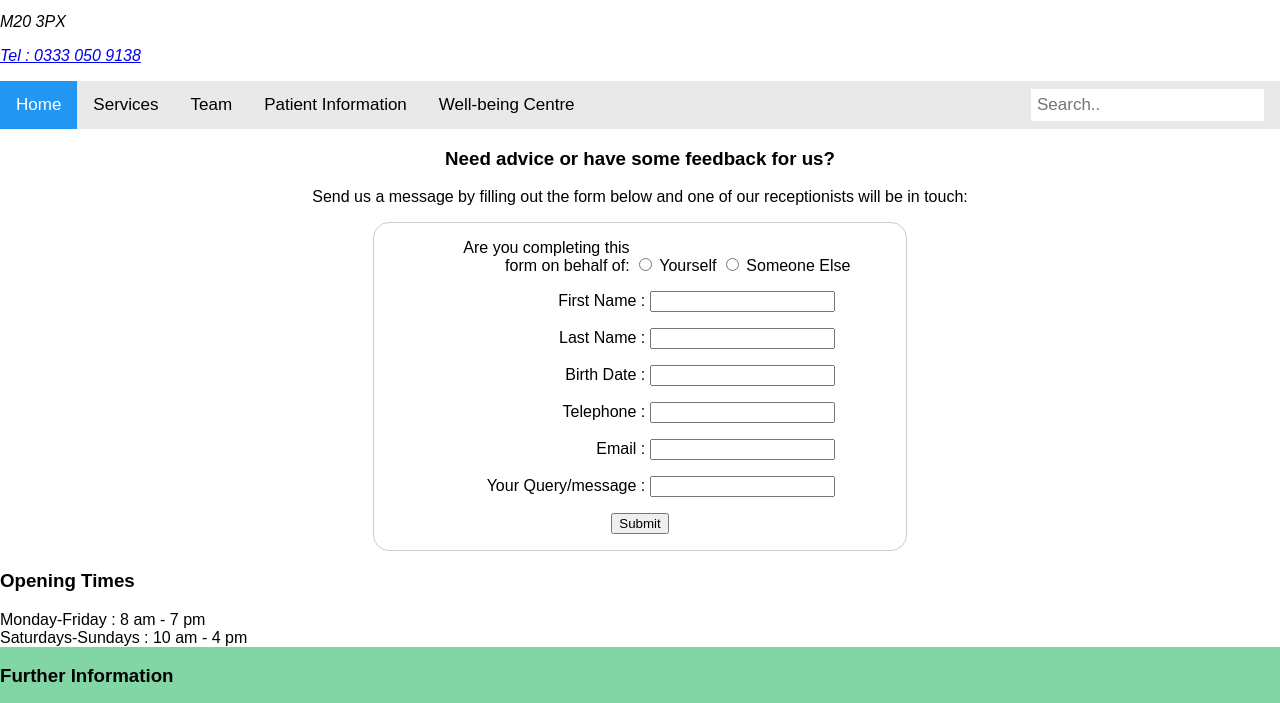
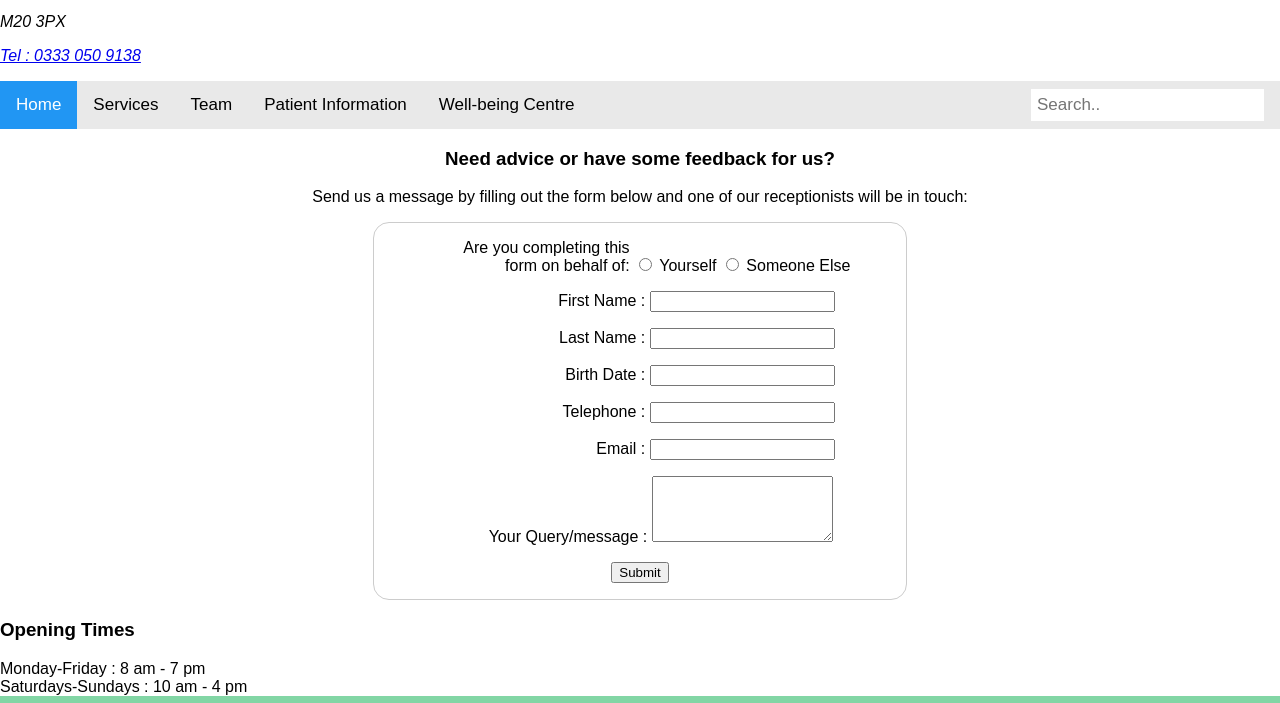
Before and after one commit to GeetaAgarwalGitHub/HTML_Doctors_Surgery, a website: page contact.html in a window 1280 px wide. Shown: the part 89-792 px from the top of the page. Drawn offline with Linux system fonts and the light colour scheme.

Commit message:
first commit

```diff
--- a/contact.html
+++ b/contact.html
@@ -22,35 +22,35 @@
                 <ul>
                     <li>
                         <label for="for_whom">Are you completing this form on behalf of:</label>
-                        <input type="radio" name="for_whom" value="yourself"> Yourself
-                        <input type="radio" name="for_whom" value="someone_else"> Someone Else
+                        <input type="radio" name="for_whom" value="yourself" accesskey="y"> Yourself
+                        <input type="radio" name="for_whom" value="someone_else" accesskey="s"> Someone Else
                     </li>
                     <li>
                         <label for="first_name"> First Name :</label>
-                        <input type="text" name="first_name" id="fname">
+                        <input type="text" name="first_name" id="fname" accesskey="f">
                     </li>
                     <li>
                         <label for="last_name"> Last Name :</label>
-                        <input type="text" name="last_name" id="lname">
+                        <input type="text" name="last_name" id="lname" accesskey="l">
                     </li>
                     <li>
                         <label for="birth_date"> Birth Date :</label>
-                        <input type="text" name="birth_date" id="bdate">
+                        <input type="text" name="birth_date" id="bdate" accesskey="d">
                     </li>
                     <li>
                         <label for="telephone">Telephone :</label>
-                        <input type="text" name="telephone" id="tel">
+                        <input type="text" name="telephone" id="tel" accesskey="t">
                     </li>
                     <li>
                         <label for="email">Email :</label>
-                        <input type="text" name="email" id="email">
+                        <input type="text" name="email" id="email" accesskey="e">
                     </li>
                     <li>
                         <label for="message">Your Query/message :</label>
-                        <input type="text" name="message" id="msg">
+                        <textarea name="message" id="msg" accesskey="m" rows="4"></textarea>
                     </li>
                     <li>
-                        <input type="button" name="submit" id="submit" value="Submit">
+                        <input type="button" name="submit" id="submit" value="Submit" accesskey="s">
                     </li>
                 </ul>
             </form>
--- a/styles.css
+++ b/styles.css
@@ -129,7 +129,7 @@ body {
     margin-top: 1em;
   }
 
-  label {
+  label  {
     /* Uniform size & alignment */
     display: inline-block;
     width: 200px;
```
